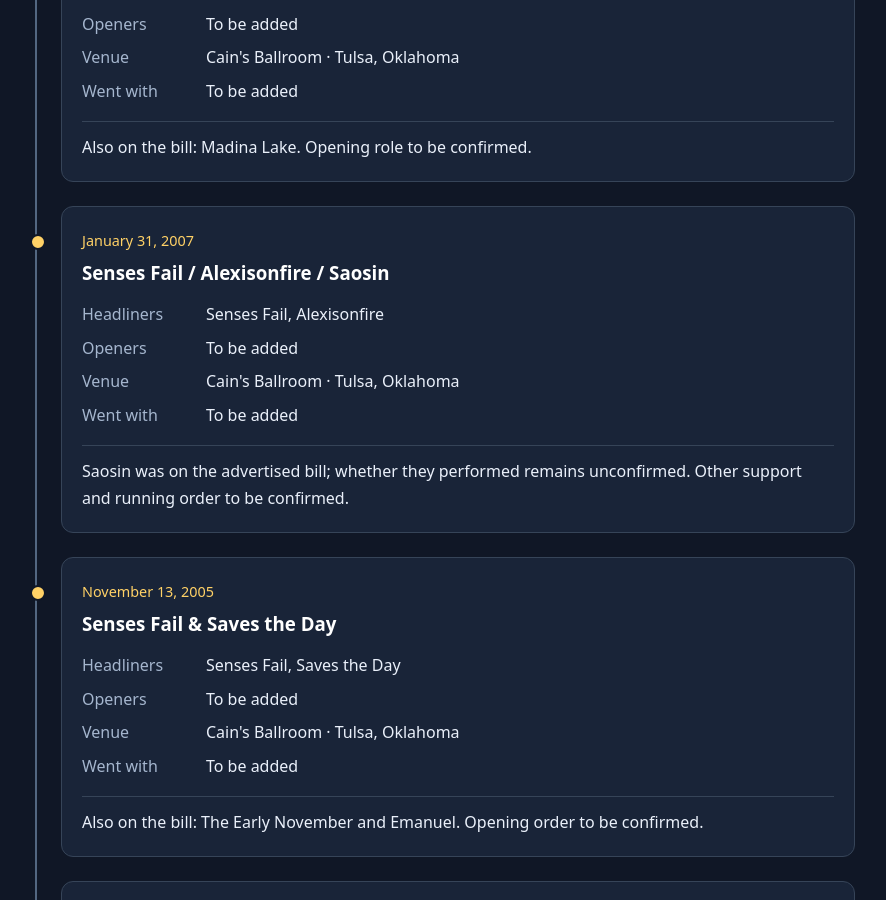
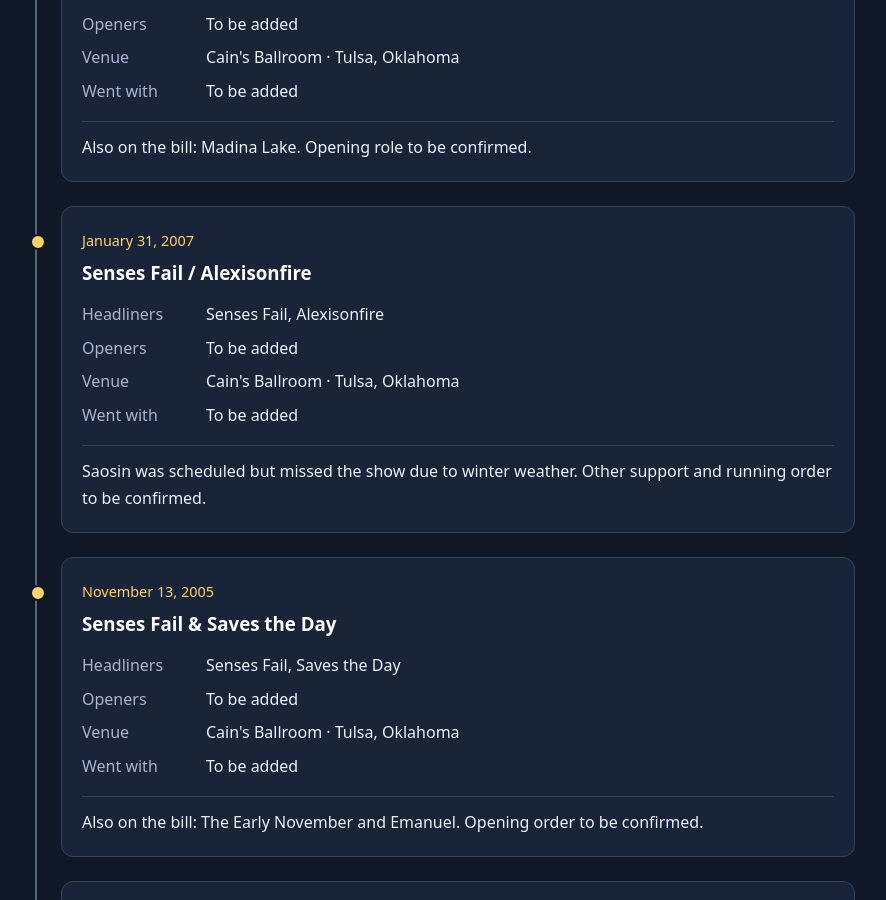
Before and after one commit to bamalroney-dev/Side-quest-dispatch, a Jekyll site: the page built from concerts.html, in a window 1280 px wide and 900 px high, scrolled down 801 px. Shown: the whole window, without its empty margins (195-1081 px from the left). Built offline with Jekyll 4.4.1, drawn with Linux system fonts in a browser that asks for light colours.

Commit message:
Record Saosin's weather cancellation at January 2007 show

```diff
--- a/_data/concerts.yml
+++ b/_data/concerts.yml
@@ -74,11 +74,11 @@
 # https://www.concertarchives.org/venues/cain-s-ballroom?page=7&year=2007
 # User confirmed this is the January show they attended.
 - date: "2007-01-31"
-  title: "Senses Fail / Alexisonfire / Saosin"
+  title: "Senses Fail / Alexisonfire"
   status: attended
   headliners: ["Senses Fail", "Alexisonfire"]
   openers: []
   venue: "Cain's Ballroom"
   location: "Tulsa, Oklahoma"
   companions: []
-  notes: "Saosin was on the advertised bill; whether they performed remains unconfirmed. Other support and running order to be confirmed."
+  notes: "Saosin was scheduled but missed the show due to winter weather. Other support and running order to be confirmed."
```
